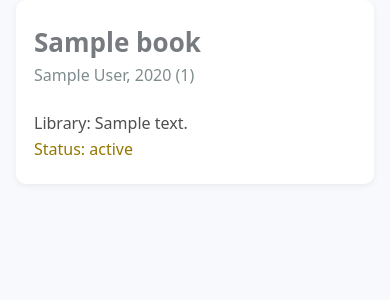
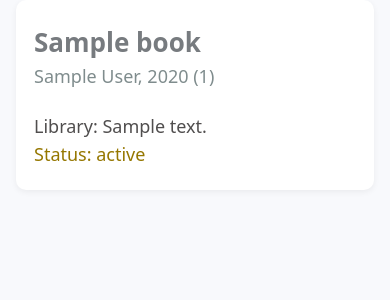
Before and after one commit to OlgaAk/konyvtar, a Flask app: template templates/index.html in a window 390 px wide. Shown: the part 110-410 px from the top of the page. Run offline with Flask 3, Linux system fonts and the light colour scheme; the template is opened without the code that fills it: most values are stand-ins (such as "Sample title", 1, 10 or a date in 2020).

Commit message:
increase font

```diff
--- a/static/styles/style.css
+++ b/static/styles/style.css
@@ -153,10 +153,10 @@ h3 {
 }
 
 h5 {
-  font-size: 16px;
+  font-size: 18px;
 }
 body > div > div > div > div {
-font-size: 16px;
+font-size: 18px;
 }
 .library {
   display: block;
```
